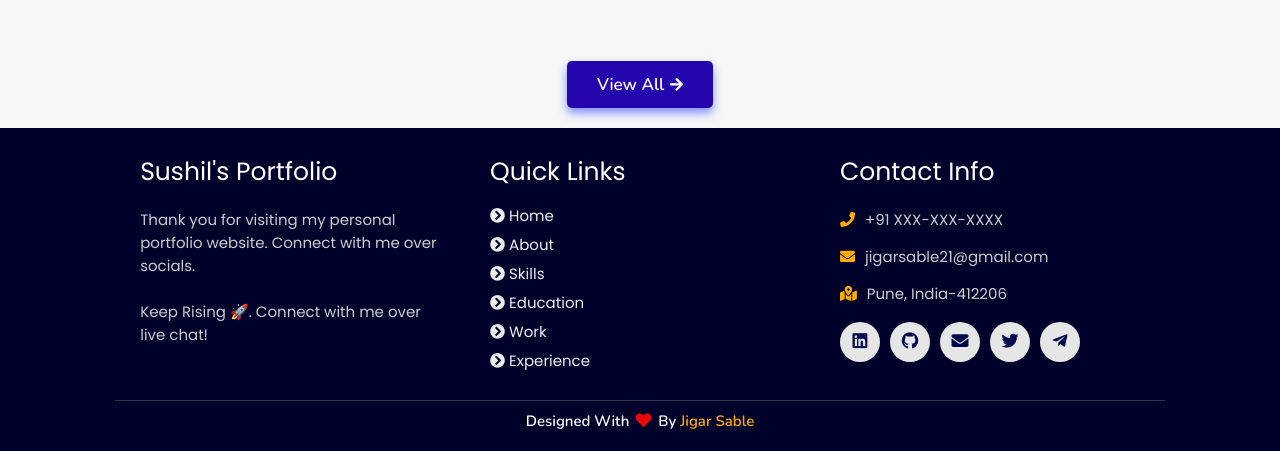
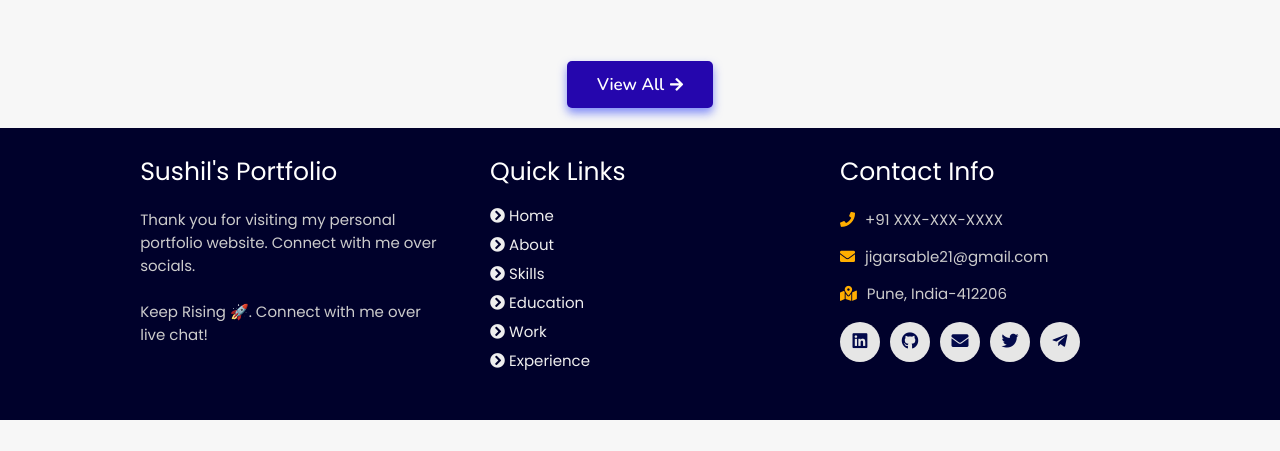
Before and after one commit to Sushh007/prodigy-4, a plain HTML site: page index.html in a window 1280 px wide. Shown: the part 5911-6362 px from the top of the page. After the commit the page ends 6331 px from the top, so only its background shows below. Drawn offline with nearby package versions, Linux system fonts and the light colour scheme.

Commit message:
Update index.html

```diff
--- a/index.html
+++ b/index.html
@@ -330,8 +330,6 @@
       </div>
   </div>
 
-  <h1 class="credit">Designed with <i class="fa fa-heart pulse"></i> by <a href="https://www.linkedin.com/in/jigar-sable"> jigar sable</a></h1>
-
 </section>
 <!-- footer section ends -->
 
```
